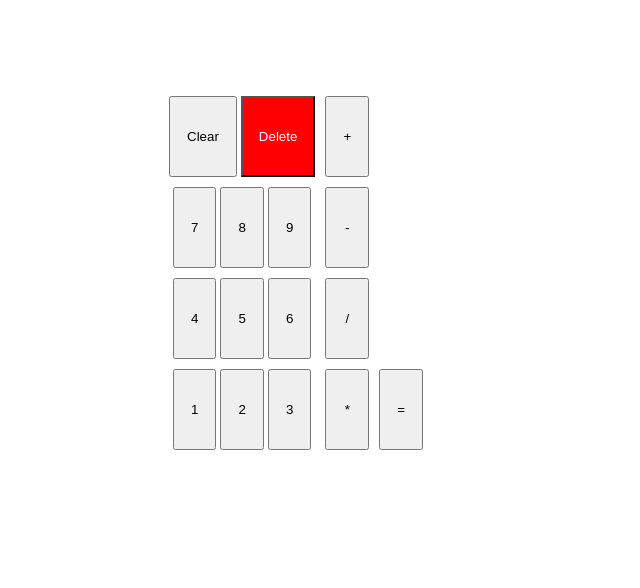
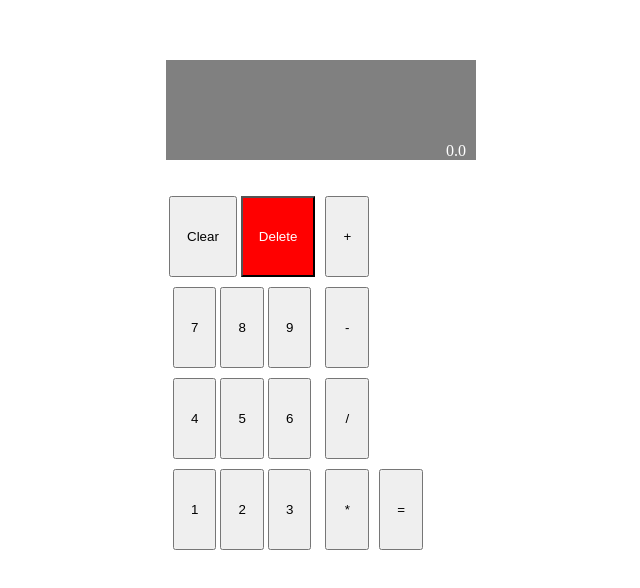
Before and after one commit to JuniorBaez-ux/Calculator, a plain HTML site: page index.html in a window 1280 px wide. Shown: the part 140-728 px from the top of the page, without its empty margins (242-882 px from the left). Drawn offline with Linux system fonts and the light colour scheme.

Commit message:
Finalizing the basic structure of the calculator.

```diff
--- a/index.html
+++ b/index.html
@@ -10,7 +10,7 @@
 </head>
 <body>
     <div class="container">
-        <div id="screen"></div>
+        <div id="screen">0.0</div>
         <div class="numbers">
             <div class="especials">
                 <button id="clearbtn">Clear</button>
--- a/style.css
+++ b/style.css
@@ -1,11 +1,23 @@
 .container{
     display: flex;
+    flex-direction: column;
     margin-left: 400px;
     margin-top: 200px;
 }
 
 button{
     padding: 31px 16px;
+}
+
+#screen{
+    display: flex;
+    background-color: gray;
+    height: 100px;
+    width: 300px;
+    color: white;
+    align-items: flex-end;
+    justify-content: end;
+    padding-right: 10px;
 }
 
 .numbers{
```
